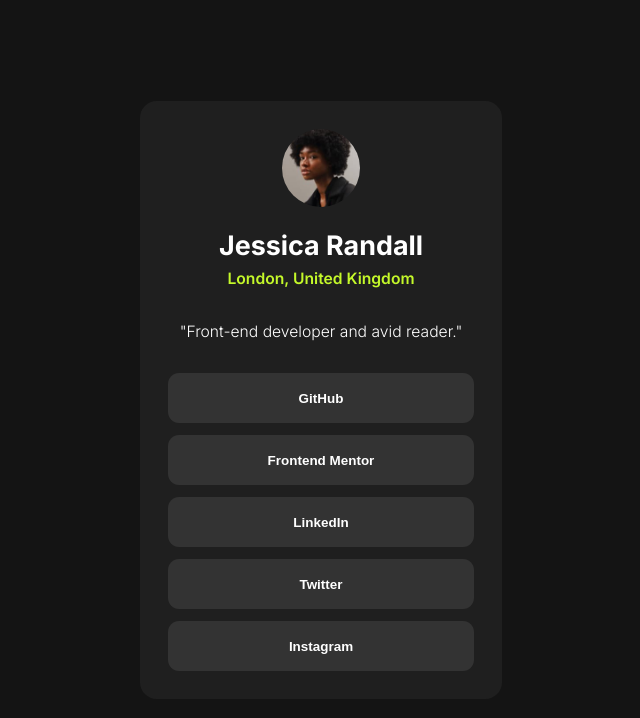
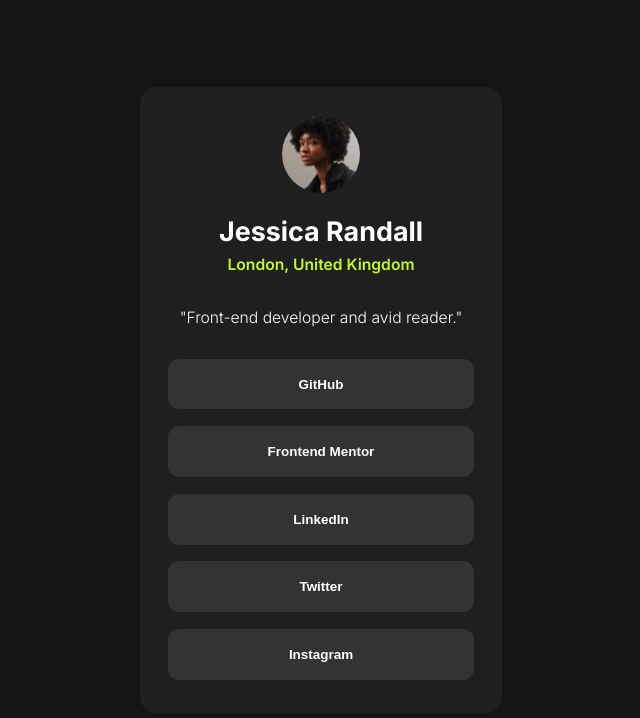
Before and after one commit to SamoPinter/social-links-profile-main, a plain HTML site: page index.html in a window 1280 px wide. Shown: the whole page, without its empty margins (319-959 px from the left). Drawn offline with Linux system fonts and the light colour scheme.

Commit message:
card__buttons increased margin bottom

```diff
--- a/style.scss
+++ b/style.scss
@@ -83,7 +83,7 @@ p {
     display: inline;
     padding: 1.6rem 0;
     margin-top: 1rem;
-
+    margin-bottom: .5rem;
     background-color: var(--color-gray-700);
     color: var(--color-white);
     font-size: 1.2rem;
```
Also changed, not shown: style.css, 1 other file.
